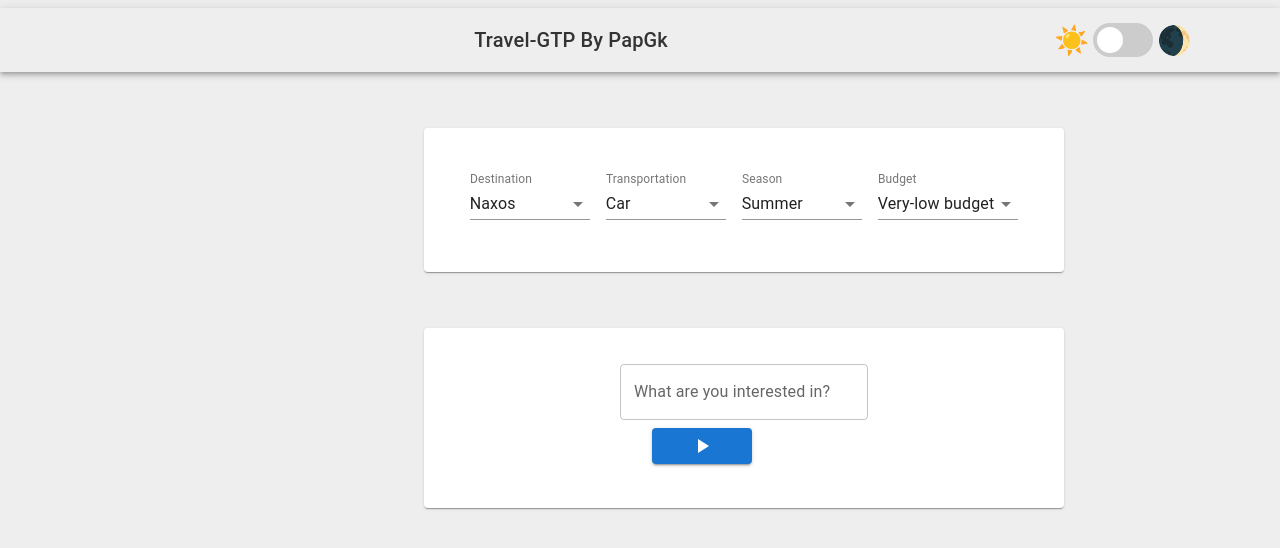
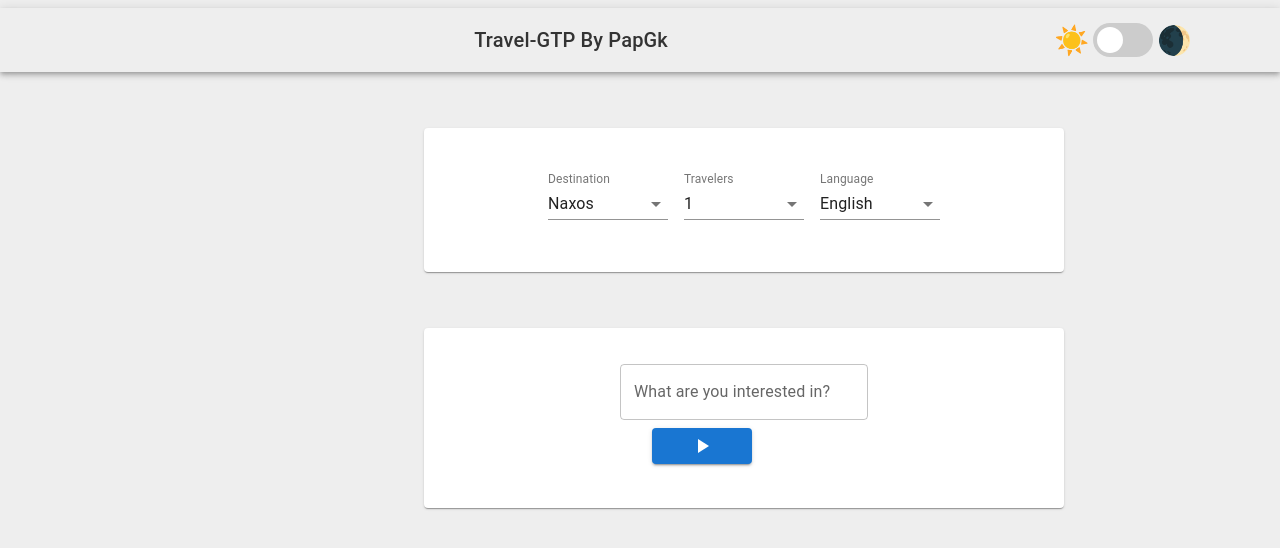
Before and after one commit to l-papantoniou/openai-ui, a React (Create React App) app: page / in a window 1280 px wide. Shown: the top 548 px of the page. Built offline with nearby package versions, Linux system fonts and the light colour scheme; the HTML template or start-up script is replaced by a standard one.

Commit message:
changes on Form fields

```diff
--- a/src/App.js
+++ b/src/App.js
@@ -5,7 +5,7 @@ const App = () => {
 
     return (
         <>
-             <OpenAiForm/>
+            <OpenAiForm/>
         </>
     )
 
--- a/src/components/NavBar.js
+++ b/src/components/NavBar.js
@@ -14,8 +14,7 @@ export const NavBar = () => {
                         <Typography textAlign='center' variant="h6" component="div" sx={{flexGrow: 1}}>
                             Travel-GTP By PapGk
                         </Typography>
-                        <DarkMode />
-
+                        <DarkMode/>
                     </Toolbar>
                 </Container>
             </AppBar>
--- a/src/constants/BudgetOptions.js
+++ b/src/constants/BudgetOptions.js
@@ -1,4 +1,4 @@
-export const budgetOptions = [
+export const BudgetOptions = [
     {label: 'Very-low budget', value: 'very-low'},
     {label: 'Low-budget', value: 'low'},
     {label: 'Medium-budget', value: 'medium'},
--- /dev/null
+++ b/src/constants/DestinationOptions.js
@@ -0,0 +1,7 @@
+export const DestinationOptions = [
+    {label: 'Naxos', value: 'Naxos, Greece'},
+    {label: 'Crete', value: 'Crete, Greece'},
+    {label: 'Lefkada', value: 'Lefkada, Greece'},
+    {label: 'Corfu', value: 'Corfu, Greece'},
+    {label: 'Santorini', value: 'Santorini, Greece'},
+];
--- a/src/constants/IslandsOptions.js
+++ /dev/null
@@ -1,7 +0,0 @@
-export const islandsOptions = [
-    {label: 'Naxos', value: 'Naxos'},
-    {label: 'Crete', value: 'Crete'},
-    {label: 'Lefkada', value: 'Lefkada'},
-    {label: 'Corfu', value: 'Corfu'},
-    {label: 'Santorini', value: 'Santorini'},
-];
--- /dev/null
+++ b/src/constants/LanguageOptions.js
@@ -0,0 +1,11 @@
+export const LanguageOptions = [
+    {label: 'English', value: 'English'},
+    {label: 'Greek', value: 'Greek'},
+    {label: 'Spanish', value: 'Spanish'},
+    {label: 'French', value: 'French'},
+    {label: 'German', value: 'German'},
+    {label: 'Italian', value: 'Italian'},
+    {label: 'Russian', value: 'Russian'},
+    {label: 'Chinese', value: 'Chinese'},
+    {label: 'Turkish', value: 'Turkish'},
+];
--- a/src/constants/SeasonOptions.js
+++ b/src/constants/SeasonOptions.js
@@ -1,4 +1,4 @@
-export const seasonOptions = [
+export const SeasonOptions = [
     {label: 'Summer', value: 'Summer'},
     {label: 'Autumn', value: 'Autumn'},
     {label: 'Winter', value: 'Winter'},
--- a/src/constants/TransportationOptions.js
+++ b/src/constants/TransportationOptions.js
@@ -1,4 +1,4 @@
-export const transportationOptions = [
+export const TransportationOptions = [
     {label: 'Car', value: 'car'},
     {label: 'Bus', value: 'bus'},
     {label: 'Bike', value: 'bike'},
--- /dev/null
+++ b/src/constants/TravelerOptions.js
@@ -0,0 +1,6 @@
+export const TravelerOptions = [
+    {label: '1', value: '1'},
+    {label: '2', value: '2'},
+    {label: '3', value: '3'},
+    {label: '4', value: '4'},
+]
--- a/src/modules/OpenAiForm.js
+++ b/src/modules/OpenAiForm.js
@@ -11,18 +11,16 @@ import CardComponent from "../components/CardComponent";
 import ClearButton from "../components/ClearButton";
 import SubmitButton from "../components/SubmitButton";
 import CustomSelect from "../components/CustomSelect";
-import {islandsOptions} from "../constants/IslandsOptions";
-import {transportationOptions} from "../constants/TransportationOptions";
+import {DestinationOptions} from "../constants/DestinationOptions";
+import {TransportationOptions} from "../constants/TransportationOptions";
 import {NavBar} from "../components/NavBar";
-import {budgetOptions} from "../constants/BudgetOptions";
-import {seasonOptions} from "../constants/SeasonOptions";
 import {
-    handleBudgetOption, handleInputChange,
-    handleIslandChange,
-    handleSeasonChange,
-    handleTransportationChange
+    handleInputChange,
+    handleIslandChange, handleLanguageOptions,
+    handleTravelerOptions
 } from "../service/handlers";
-import {Grid} from "@mui/material";
+import {TravelerOptions} from "../constants/TravelerOptions";
+import {LanguageOptions} from "../constants/LanguageOptions";
 
 
 const CHAT_URI = 'http://localhost:5000/chat'
@@ -35,10 +33,10 @@ const OpenAiForm = () => {
     const [evaluation, setEvaluation] = useState('')
     const [isLoadingChat, setIsLoadingChat] = useState(false)
     const [isLoadingEval, setIsLoadingEval] = useState(false)
-    const [island, setIsland] = useState(islandsOptions[0].value);
-    const [transportation, setTransportation] = useState(transportationOptions[0].value);
-    const [budgetOption, setBudgetOption] = useState(budgetOptions[0].value);
-    const [season, setSeason] = useState(seasonOptions[0].value);
+    const [destination, setDestination] = useState(DestinationOptions[0].value);
+    const [transportation, setTransportation] = useState(TransportationOptions[0].value);
+    const [travelers, setTravelers] = useState(TravelerOptions[0].value);
+    const [language, setLanguage] = useState(LanguageOptions[0].value);
 
 
     const initialStates = () => {
@@ -52,7 +50,7 @@ const OpenAiForm = () => {
         setIsLoadingChat(true);
         event.preventDefault();
         try {
-            await axios.post(CHAT_URI, {island, transportation, season, budgetOption, input}).then((response) => {
+            await axios.post(CHAT_URI, {destination, travelers,}).then((response) => {
                     setOutput(response.data);
                 }
             )
@@ -66,7 +64,7 @@ const OpenAiForm = () => {
         setIsLoadingEval(true);
         event.preventDefault();
         try {
-            const response = await axios.post(EVALUATION_URI, {output, budgetOption, input, transportation});
+            const response = await axios.post(EVALUATION_URI, {output, input, transportation});
             setEvaluation(response.data)
 
         } catch (error) {
@@ -83,27 +81,21 @@ const OpenAiForm = () => {
                     <CardContent>
                         <CustomSelect
                             label="Destination"
-                            options={islandsOptions}
-                            value={island}
-                            onChange={e => handleIslandChange(e, setIsland, island)}
+                            options={DestinationOptions}
+                            value={destination}
+                            onChange={e => handleIslandChange(e, setDestination, destination)}
                         />
                         <CustomSelect
-                            label="Transportation"
-                            options={transportationOptions}
-                            value={transportation}
-                            onChange={e => handleTransportationChange(e, setTransportation, transportation)}
+                            label="Travelers"
+                            options={TravelerOptions}
+                            value={travelers}
+                            onChange={e => handleTravelerOptions(e, setTravelers, travelers)}
                         />
                         <CustomSelect
-                            label="Season"
-                            options={seasonOptions}
-                            value={season}
-                            onChange={e => handleSeasonChange(e, setSeason, season)}
-                        />
-                        <CustomSelect
-                            label="Budget"
-                            options={budgetOptions}
-                            value={budgetOption}
-                            onChange={e => handleBudgetOption(e, setBudgetOption, budgetOption)}
+                            label="Language"
+                            options={LanguageOptions}
+                            value={language}
+                            onChange={e => handleLanguageOptions(e, setLanguage, language)}
                         />
                     </CardContent>
                 </CardComponent>
--- a/src/service/handlers.js
+++ b/src/service/handlers.js
@@ -14,6 +14,14 @@ export const handleBudgetOption = (value, setState) => {
     setState(value);
 };
 
-export const handleInputChange = (event, setState, value) => {
+export const handleTravelerOptions = (value, setState) => {
+    setState(value);
+};
+
+export const handleInputChange = (event, value, setState) => {
     setState(event.target.value);
 };
+
+export const handleLanguageOptions = (value, setState) => {
+    setState(value);
+};
```
